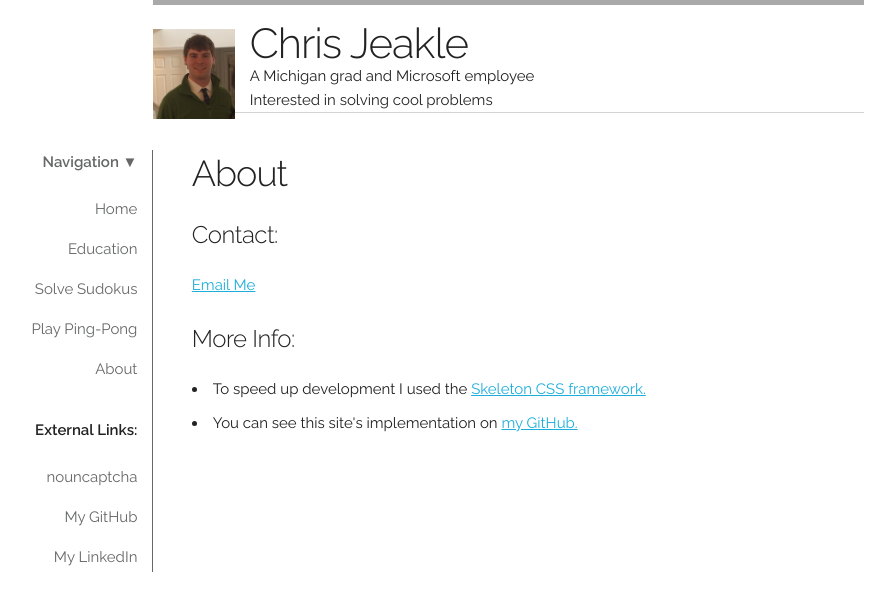
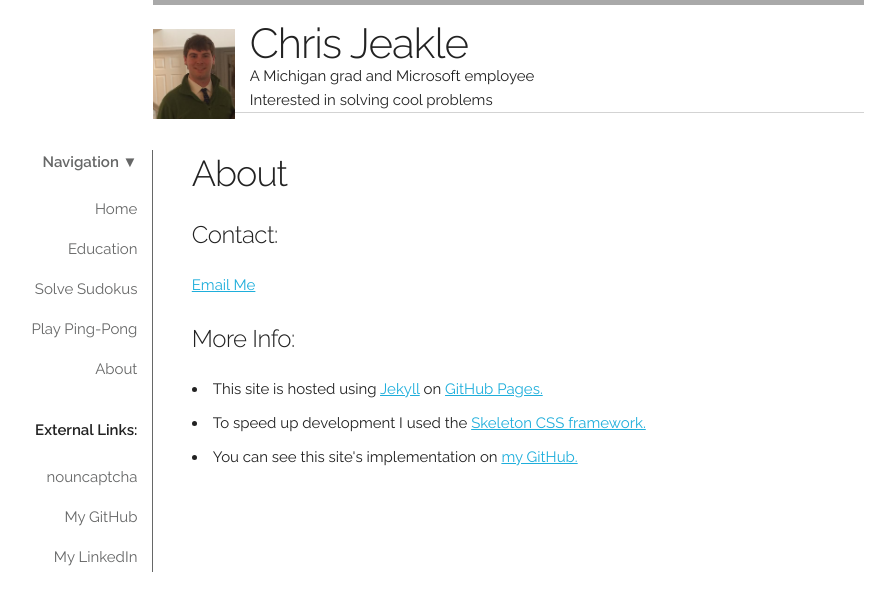
Before and after one commit to cjjeakle/cjjeakle.github.io, a Jekyll site: the page built from about/index.html, in a window 1280 px wide. Shown: the top 611 px of the page, without its empty margins (173-1068 px from the left). Built offline with Jekyll 4.4.1, drawn with Linux system fonts in a browser that asks for light colours.

Commit message:
Added detail to the about page.

```diff
--- a/about/index.html
+++ b/about/index.html
@@ -10,6 +10,11 @@ layout: default
   <br/>
   <br/>
   <h5>More Info:</h5>
+  <li>This site is hosted using
+    <a href="https://jekyllrb.com/" target="_blank">Jekyll</a>
+    on
+    <a href="https://pages.github.com/" target="_blank">GitHub Pages.</a>
+  </li>
   <li>To speed up development I used the
     <a href="http://getskeleton.com/" target="_blank">Skeleton CSS framework.</a>
   </li>
```
